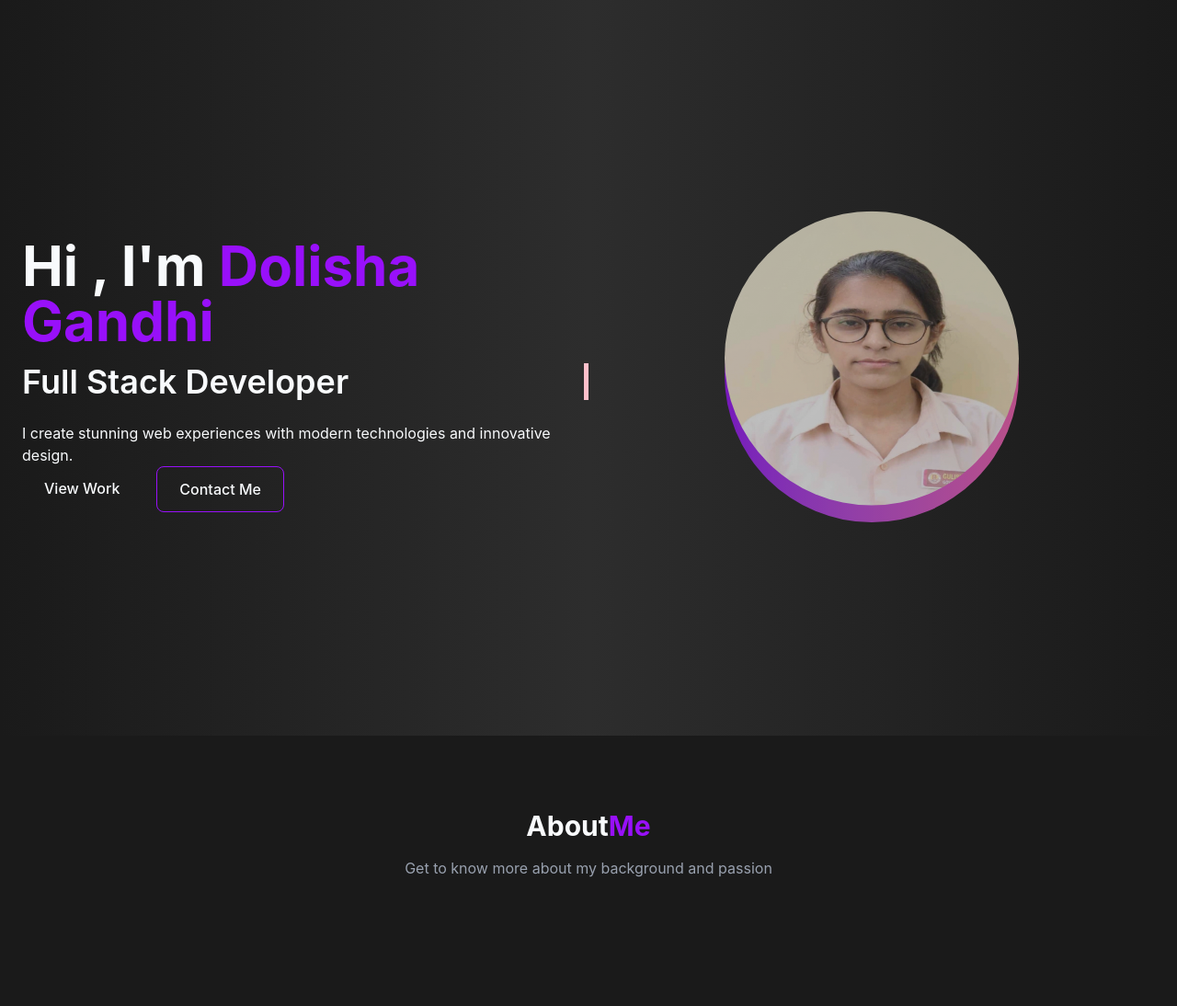
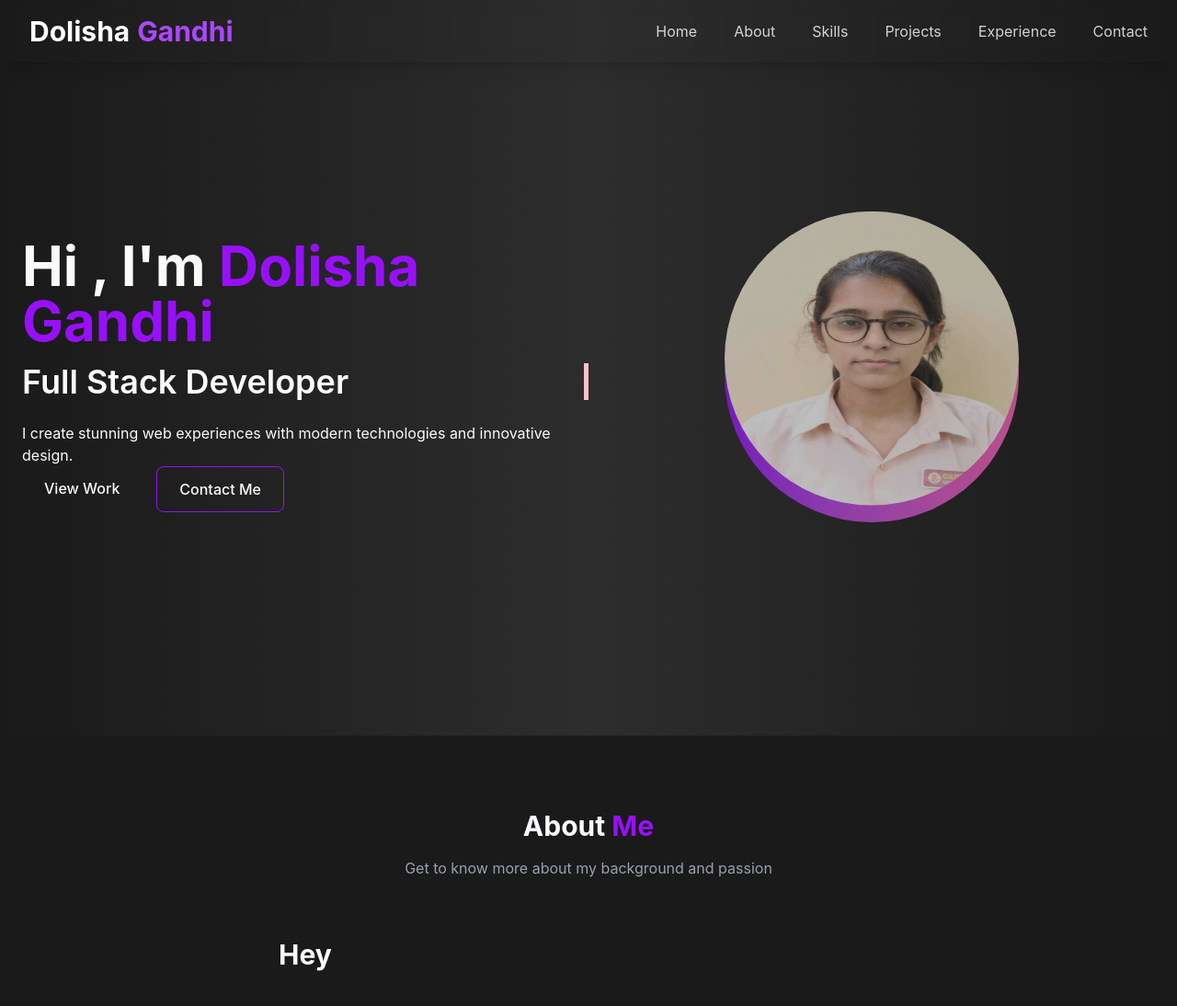
Before and after one commit to dolishaa29/portfolio, a React (Vite) app in the folder Frontend/: page / in a window 1280 px wide. Shown: the top 1094 px of the page at 92% size. Built offline with nearby package versions, Linux system fonts and the light colour scheme.

Commit message:
new commit

```diff
--- a/Frontend/src/components/About.jsx
+++ b/Frontend/src/components/About.jsx
@@ -14,15 +14,15 @@ const About = () => {
     >
     <div className='container mx-0 px-6'>
         <h2 className='text-3xl font-bold text-center mb-4'>About
-        <span className='text-purple-600'>Me</span></h2>
+        <span className='text-purple-600'> Me</span></h2>
         <p className='text-gray-400 text-center max-w-2xl mx-auto mb-16'>
             Get to know more about my background and passion
         </p>
       <div className='flex flex-col md:flex-row items-center gap-12'>
-
-
+          <div className='md:w-1/2 '>
+            <h1 className='text-3xl font-bold text-center mb-4'>Hey</h1>
+          </div>
       </div>
-
     </div>
     </motion.div>
   )
--- a/Frontend/src/pages/Home.jsx
+++ b/Frontend/src/pages/Home.jsx
@@ -1,10 +1,12 @@
 import React from 'react'
 import Hero from '../components/Hero'
 import About from '../components/About'
+import Navbar from '../components/Navbar'
 
 const Home = () => {
   return (
     <div>
+      <Navbar/>
       <Hero/>
       <About/>
     </div>
```
